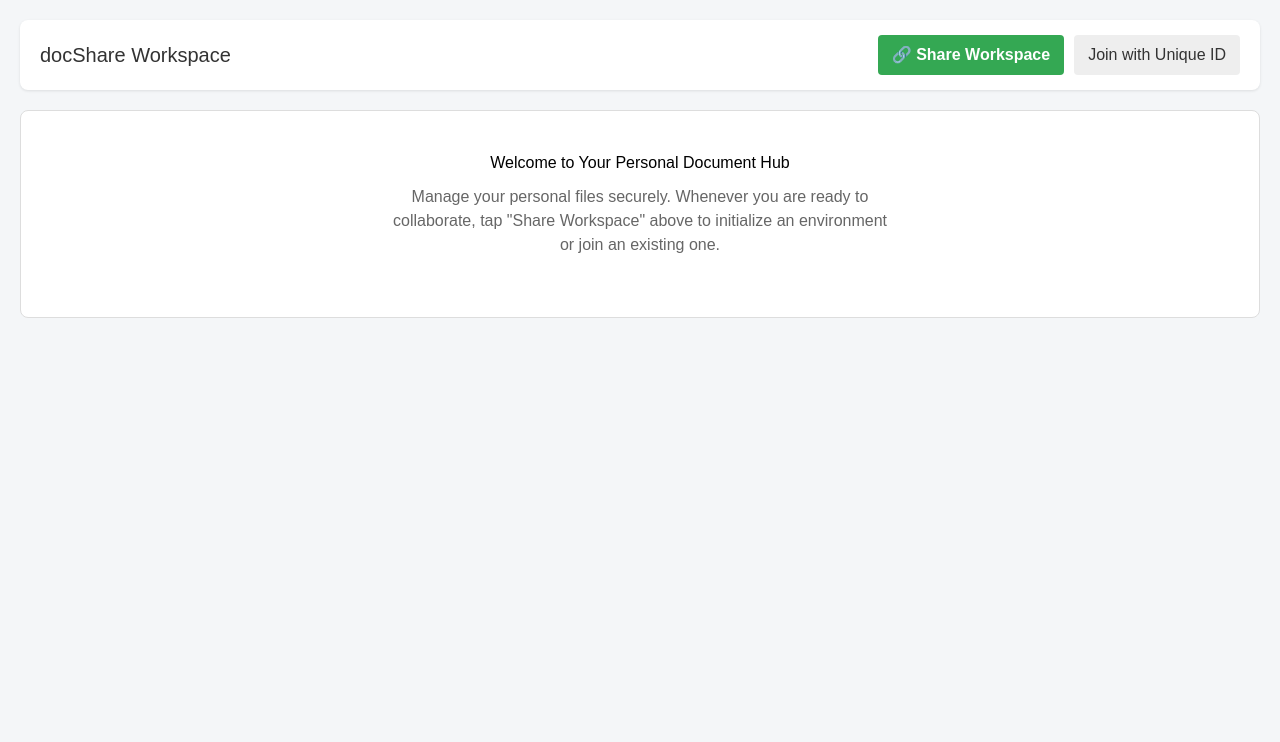
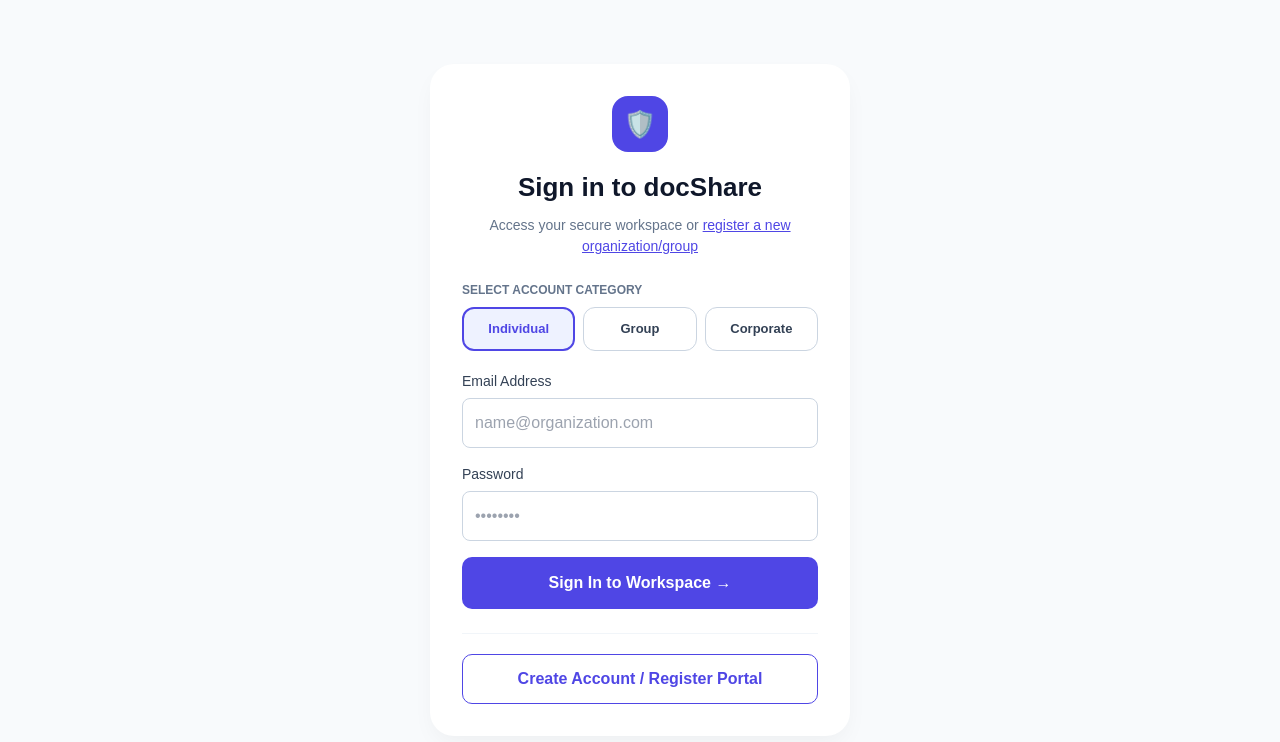
Before and after one commit to henryenterprise/docshare, a React (Vite) app: page / in a window 1280 px wide. Shown: the top 742 px of the page. Built offline with nearby package versions, Linux system fonts and the light colour scheme; no server answers; the HTML template or start-up script is replaced by a standard one.

Commit message:
Refactor App component for improved routing and state
Refactor App component to handle multiple views including signin, register, and admin. Add URL parameter handling and improve state management for user roles and account categories.

```diff
--- a/src/App.tsx
+++ b/src/App.tsx
@@ -1,103 +1,205 @@
-import React, { useState } from 'react';
+import React, { useState, useEffect } from 'react';
 import WorkspaceManager from './components/WorkspaceManager';
 import JoinWorkspace from './components/JoinWorkspace';
 import SharedWorkspaceEditor from './components/SharedWorkspaceEditor';
 
 export default function App() {
-  const [currentView, setCurrentView] = useState('dashboard'); // 'dashboard', 'active-workspace', 'join-workspace'
-  const [showShareModal, setShowShareModal] = useState(false);
-  const [userRole, setUserRole] = useState('admin'); // 'admin' or 'collaborator'
-  const [activeWorkspaceId, setActiveWorkspaceId] = useState(null);
-  const [behaviorStyle, setBehaviorStyle] = useState('co-editor');
+  const [view, setView] = useState('signin'); // 'signin', 'landing', 'admin', 'register', 'app'
+  const [accountCategory, setAccountCategory] = useState('Individual');
+  const [adminPassword, setAdminPassword] = useState('');
+  const [email, setEmail] = useState('');
+  const [password, setPassword] = useState('');
 
-  // Triggered when user successfully authorizes a shared environment
-  const handleWorkspaceInitialized = (code, style) => {
-    setActiveWorkspaceId(code);
-    setBehaviorStyle(style);
-    setUserRole('admin');
-    setShowShareModal(false);
-    setCurrentView('active-workspace');
+  // Handle URL query parameter routing for ?admin=true or ?register=true
+  useEffect(() => {
+    const params = new URLSearchParams(window.location.search);
+    if (params.get('admin') === 'true') {
+      setView('admin');
+    } else if (params.get('register') === 'true') {
+      setView('register');
+    }
+  }, []);
+
+  // Handle Category Selection behavior
+  const handleCategoryChange = (cat) => {
+    setAccountCategory(cat);
+    if (cat === 'Group' || cat === 'Corporate') {
+      setView('register'); // Automatically route to registration form
+    }
   };
 
-  // Triggered when collaborator successfully joins via ID
-  const handleJoinSuccess = (code) => {
-    setActiveWorkspaceId(code);
-    setUserRole('collaborator');
-    setBehaviorStyle('co-editor'); // Default or fetched style from backend later
-    setCurrentView('active-workspace');
+  const handleAdminLogin = (e) => {
+    e.preventDefault();
+    if (adminPassword.trim() !== '') {
+      setView('admin-dashboard');
+    } else {
+      alert('Invalid admin credentials');
+    }
   };
 
+  // 1. SIGN-IN & LOGIN PORTAL
+  if (view === 'signin') {
     return (
-    <div style={{ minHeight: '100vh', background: '#f4f6f8', padding: '20px', fontFamily: 'sans-serif' }}>
+      <div style={{ minHeight: '100vh', background: '#f8fafc', display: 'flex', justifyContent: 'center', alignItems: 'center', fontFamily: 'sans-serif', padding: '16px' }}>
+        <div style={{ background: 'white', padding: '32px', borderRadius: '24px', width: '100%', maxWidth: '420px', boxShadow: '0 10px 25px -5px rgb(0 0 0 / 0.05)', textAlign: 'center' }}>
+          <div style={{ background: '#4f46e5', color: 'white', width: '56px', height: '56px', display: 'flex', justifyContent: 'center', alignItems: 'center', borderRadius: '16px', margin: '0 auto 16px auto', fontSize: '26px' }}>🛡️</div>
+          <h2 style={{ fontSize: '26px', fontWeight: 'bold', margin: '0 0 8px 0', color: '#0f172a' }}>Sign in to docShare</h2>
+          <p style={{ fontSize: '14px', color: '#64748b', margin: '0 0 24px 0' }}>
+            Access your secure workspace or <span style={{ color: '#4f46e5', cursor: 'pointer', textDecoration: 'underline' }} onClick={() => setView('register')}>register a new organization/group</span>
+          </p>
 
-      {/* Top Header Navigation */}
-      <header style={{ display: 'flex', justifyContent: 'space-between', alignItems: 'center', background: '#fff', padding: '15px 20px', borderRadius: '8px', boxShadow: '0 1px 3px rgba(0,0,0,0.1)' }}>
-        <h1
-          onClick={() => setCurrentView('dashboard')}
-          style={{ margin: 0, fontSize: '20px', color: '#333', cursor: 'pointer' }}>
-          docShare Workspace
-        </h1>
+          <div style={{ marginBottom: '20px', textAlign: 'left' }}>
+            <label style={{ display: 'block', fontSize: '12px', fontWeight: '700', textTransform: 'uppercase', color: '#64748b', marginBottom: '8px' }}>Select Account Category</label>
+            <div style={{ display: 'grid', gridTemplateColumns: '1fr 1fr 1fr', gap: '8px' }}>
+              {['Individual', 'Group', 'Corporate'].map((cat) => (
+                <button
+                  key={cat}
+                  type="button"
+                  onClick={() => handleCategoryChange(cat)}
+                  style={{
+                    padding: '10px 8px',
+                    borderRadius: '12px',
+                    border: accountCategory === cat ? '2px solid #4f46e5' : '1px solid #cbd5e1',
+                    background: accountCategory === cat ? '#eef2ff' : 'white',
+                    color: accountCategory === cat ? '#4f46e5' : '#334155',
+                    fontSize: '13px',
+                    fontWeight: '600',
+                    cursor: 'pointer'
+                  }}
+                >
+                  {cat}
+                </button>
+              ))}
+            </div>
+          </div>
 
-        <div style={{ display: 'flex', gap: '10px', alignItems: 'center' }}>
-          {currentView === 'dashboard' && (
-            <>
-              <button
-                onClick={() => setShowShareModal(true)}
-                style={{ padding: '8px 14px', background: '#34a853', color: '#fff', border: 'none', borderRadius: '4px', fontWeight: 'bold', cursor: 'pointer' }}>
-                🔗 Share Workspace
+          <form onSubmit={(e) => { e.preventDefault(); setView('app'); }} style={{ display: 'flex', flexDirection: 'column', gap: '16px', textAlign: 'left' }}>
+            <div>
+              <label style={{ display: 'block', fontSize: '14px', fontWeight: '500', marginBottom: '6px', color: '#334155' }}>Email Address</label>
+              <input type="email" placeholder="name@organization.com" value={email} onChange={(e) => setEmail(e.target.value)} style={{ width: '100%', padding: '12px', borderRadius: '8px', border: '1px solid #cbd5e1', boxSizing: 'border-box' }} required />
+            </div>
+            <div>
+              <label style={{ display: 'block', fontSize: '14px', fontWeight: '500', marginBottom: '6px', color: '#334155' }}>Password</label>
+              <input type="password" placeholder="••••••••" value={password} onChange={(e) => setPassword(e.target.value)} style={{ width: '100%', padding: '12px', borderRadius: '8px', border: '1px solid #cbd5e1', boxSizing: 'border-box' }} required />
+            </div>
+            <button type="submit" style={{ background: '#4f46e5', color: 'white', border: 'none', padding: '14px', borderRadius: '10px', fontWeight: '600', cursor: 'pointer', width: '100%' }}>
+              Sign In to Workspace →
             </button>
-              <button
-                onClick={() => setCurrentView('join-workspace')}
-                style={{ padding: '8px 14px', background: '#eee', color: '#333', border: 'none', borderRadius: '4px', cursor: 'pointer' }}>
-                Join with Unique ID
+          </form>
+
+          <div style={{ marginTop: '24px', paddingTop: '20px', borderTop: '1px solid #f1f5f9' }}>
+            <button onClick={() => setView('register')} style={{ width: '100%', background: 'white', color: '#4f46e5', border: '1px solid #4f46e5', padding: '12px', borderRadius: '10px', fontWeight: '600', cursor: 'pointer' }}>
+              Create Account / Register Portal
             </button>
-            </>
-          )}
-
-          {currentView !== 'dashboard' && (
-            <button
-              onClick={() => setCurrentView('dashboard')}
-              style={{ padding: '8px 14px', background: '#d93025', color: '#fff', border: 'none', borderRadius: '4px', fontWeight: 'bold', cursor: 'pointer' }}>
-              Exit Workspace
-            </button>
-          )}
           </div>
-      </header>
-
-      {/* Dynamic Content Views */}
-      <main style={{ marginTop: '20px' }}>
-        {currentView === 'dashboard' && (
-          <div style={{ background: '#fff', padding: '40px', borderRadius: '8px', textAlign: 'center', border: '1px solid #ddd' }}>
-            <h2>Welcome to Your Personal Document Hub</h2>
-            <p style={{ color: '#666', maxWidth: '500px', margin: '10px auto 20px auto' }}>
-              Manage your personal files securely. Whenever you are ready to collaborate, tap "Share Workspace" above to initialize an environment or join an existing one.
-            </p>
         </div>
-        )}
-
-        {currentView === 'join-workspace' && (
-          <div>
-            <JoinWorkspace onJoinSuccess={handleJoinSuccess} />
-          </div>
-        )}
-
-        {currentView === 'active-workspace' && (
-          <SharedWorkspaceEditor
-            userRole={userRole}
-            workspaceId={activeWorkspaceId}
-            behaviorStyle={behaviorStyle}
-          />
-        )}
-      </main>
-
-      {/* Share Authorization Modal */}
-      {showShareModal && (
-        <WorkspaceManager
-          onClose={() => setShowShareModal(false)}
-          onInitialize={handleWorkspaceInitialized}
-        />
-      )}
-
       </div>
     );
   }
+
+  // 2. BUSINESS REGISTRATION & COMPLIANCE FORM (Traceability Data Pipeline)
+  if (view === 'register') {
+    return (
+      <div style={{ minHeight: '100vh', background: '#f8fafc', padding: '20px', fontFamily: 'sans-serif', color: '#0f172a', maxWidth: '600px', margin: '0 auto' }}>
+        <button onClick={() => setView('signin')} style={{ marginBottom: '20px', padding: '8px 16px', background: '#e2e8f0', border: 'none', borderRadius: '6px', cursor: 'pointer' }}>
+          ← Back to Sign In
+        </button>
+        <div style={{ background: 'white', padding: '24px', borderRadius: '16px', boxShadow: '0 4px 6px -1px rgb(0 0 0 / 0.05)' }}>
+          <h2 style={{ marginTop: 0 }}>Business Registration & Compliance</h2>
+          <p style={{ color: '#64748b', fontSize: '14px', marginBottom: '20px' }}>Complete enterprise verification details for user traceability.</p>
+          <form onSubmit={(e) => { e.preventDefault(); alert('Compliance Registration submitted successfully!'); setView('app'); }} style={{ display: 'flex', flexDirection: 'column', gap: '16px' }}>
+            <div>
+              <label style={{ display: 'block', fontSize: '14px', fontWeight: '500', marginBottom: '6px' }}>Country *</label>
+              <select style={{ width: '100%', padding: '12px', borderRadius: '8px', border: '1px solid #cbd5e1', background: 'white' }}>
+                <option>Nigeria</option>
+              </select>
+            </div>
+            <div>
+              <label style={{ display: 'block', fontSize: '14px', fontWeight: '500', marginBottom: '6px' }}>State / Province *</label>
+              <input type="text" placeholder="e.g. Lagos State or Imo State" style={{ width: '100%', padding: '12px', borderRadius: '8px', border: '1px solid #cbd5e1', boxSizing: 'border-box' }} required />
+            </div>
+            <div>
+              <label style={{ display: 'block', fontSize: '14px', fontWeight: '500', marginBottom: '6px' }}>City / LGA *</label>
+              <input type="text" placeholder="e.g. Ikeja LGA" style={{ width: '100%', padding: '12px', borderRadius: '8px', border: '1px solid #cbd5e1', boxSizing: 'border-box' }} required />
+            </div>
+            <div>
+              <label style={{ display: 'block', fontSize: '14px', fontWeight: '500', marginBottom: '6px' }}>Estimated Staff / Member Scope *</label>
+              <select style={{ width: '100%', padding: '12px', borderRadius: '8px', border: '1px solid #cbd5e1', background: 'white' }}>
+                <option>1 - 10 members</option>
+                <option>11 - 50 members</option>
+                <option>51 - 200 members</option>
+                <option>200+ members</option>
+              </select>
+            </div>
+            <div style={{ borderTop: '1px solid #e2e8f0', paddingTop: '16px' }}>
+              <h4 style={{ margin: '0 0 12px 0', color: '#334155' }}>3. Security & Compliance Uploads</h4>
+              <label style={{ display: 'block', fontSize: '14px', fontWeight: '500', marginBottom: '6px' }}>Select ID Type *</label>
+              <select style={{ width: '100%', padding: '12px', borderRadius: '8px', border: '1px solid #cbd5e1', background: 'white', marginBottom: '12px' }}>
+                <option>National ID (NIN)</option>
+                <option>International Passport</option>
+                <option>Driver's License</option>
+              </select>
+              <label style={{ display: 'block', fontSize: '14px', fontWeight: '500', marginBottom: '6px' }}>Upload ID Document (PDF/Image) *</label>
+              <input type="file" accept="image/*,.pdf" style={{ width: '100%', padding: '8px', border: '1px solid #cbd5e1', borderRadius: '8px' }} required />
+            </div>
+            <button type="submit" style={{ background: '#4f46e5', color: 'white', border: 'none', padding: '14px', borderRadius: '8px', fontWeight: '600', cursor: 'pointer', marginTop: '10px' }}>
+              Complete Registration & Proceed
+            </button>
+          </form>
+        </div>
+      </div>
+    );
+  }
+
+  // 3. ADMIN HARDCODED ROUTE (?admin=true portal)
+  if (view === 'admin') {
+    return (
+      <div style={{ minHeight: '100vh', background: '#f1f5f9', display: 'flex', justifyContent: 'center', alignItems: 'center', fontFamily: 'sans-serif', padding: '16px' }}>
+        <div style={{ background: 'white', padding: '32px', borderRadius: '20px', width: '100%', maxWidth: '400px', boxShadow: '0 10px 15px -3px rgb(0 0 0 / 0.1)', textAlign: 'center' }}>
+          <div style={{ background: '#312e81', color: 'white', width: '50px', height: '50px', display: 'flex', justifyContent: 'center', alignItems: 'center', borderRadius: '12px', margin: '0 auto 16px auto', fontSize: '24px' }}>🛡️</div>
+          <h2 style={{ fontSize: '24px', fontWeight: 'bold', margin: '0 0 8px 0', color: '#0f172a' }}>Admin Portal Login</h2>
+          <form onSubmit={handleAdminLogin} style={{ display: 'flex', flexDirection: 'column', gap: '16px', textAlign: 'left', marginTop: '16px' }}>
+            <input type="password" placeholder="Enter Admin Password" value={adminPassword} onChange={(e) => setAdminPassword(e.target.value)} style={{ width: '100%', padding: '12px', borderRadius: '8px', border: '1px solid #cbd5e1', boxSizing: 'border-box' }} required />
+            <button type="submit" style={{ background: '#312e81', color: 'white', border: 'none', padding: '14px', borderRadius: '8px', fontWeight: '600', cursor: 'pointer', width: '100%' }}>Sign In to Command Center</button>
+          </form>
+          <button onClick={() => setView('signin')} style={{ background: 'none', border: 'none', color: '#64748b', cursor: 'pointer', marginTop: '16px', fontSize: '13px' }}>← Return to User Login</button>
+        </div>
+      </div>
+    );
+  }
+
+  // 4. ADMIN COMMAND CENTER DASHBOARD
+  if (view === 'admin-dashboard') {
+    return (
+      <div style={{ minHeight: '100vh', background: '#f8fafc', padding: '24px', fontFamily: 'sans-serif', color: '#0f172a' }}>
+        <div style={{ background: '#0f172a', color: 'white', padding: '24px', borderRadius: '16px', marginBottom: '20px' }}>
+          <h1 style={{ fontSize: '24px', margin: '0 0 4px 0' }}>Command Center</h1>
+          <p style={{ color: '#94a3b8', margin: 0, fontSize: '14px' }}>🟢 Full System Oversight & User Traceability Logs Active</p>
+          <button onClick={() => setView('signin')} style={{ background: '#334155', color: 'white', border: 'none', padding: '8px 16px', borderRadius: '6px', cursor: 'pointer', marginTop: '16px' }}>Sign Out</button>
+        </div>
+        <div style={{ display: 'grid', gridTemplateColumns: 'repeat(auto-fit, minmax(220px, 1fr))', gap: '16px' }}>
+          <div style={{ background: 'white', padding: '20px', borderRadius: '12px', border: '1px solid #e2e8f0' }}><h3>Activity Logs</h3><p style={{ color: '#64748b', fontSize: '13px' }}>Track user sessions & edits</p></div>
+          <div style={{ background: 'white', padding: '20px', borderRadius: '12px', border: '1px solid #e2e8f0' }}><h3>Branding & Content</h3><p style={{ color: '#64748b', fontSize: '13px' }}>Manage UI assets</p></div>
+        </div>
+      </div>
+    );
+  }
+
+  // 5. WORKSPACE HUB (Main App Hub with Share / Join Features)
+  return (
+    <div style={{ padding: '20px', fontFamily: 'sans-serif', background: '#f8fafc', minHeight: '100vh', maxWidth: '900px', margin: '0 auto' }}>
+      <div style={{ display: 'flex', justifyContent: 'space-between', alignItems: 'center', marginBottom: '20px' }}>
+        <button onClick={() => setView('signin')} style={{ padding: '8px 16px', background: '#e2e8f0', border: 'none', borderRadius: '6px', cursor: 'pointer' }}>
+          ← Sign Out
+        </button>
+        <span style={{ fontSize: '14px', color: '#64748b' }}>Connected to docShare Secure Environment</span>
+      </div>
+      <div style={{ background: 'white', padding: '24px', borderRadius: '16px', boxShadow: '0 4px 6px -1px rgb(0 0 0 / 0.05)' }}>
+        <h2 style={{ marginTop: 0 }}>docShare Workspace Hub</h2>
+        <WorkspaceManager />
+        <JoinWorkspace />
+        <SharedWorkspaceEditor />
+      </div>
+    </div>
+  );
+}
```
Lines whose indentation alone changed are shown as unchanged.
